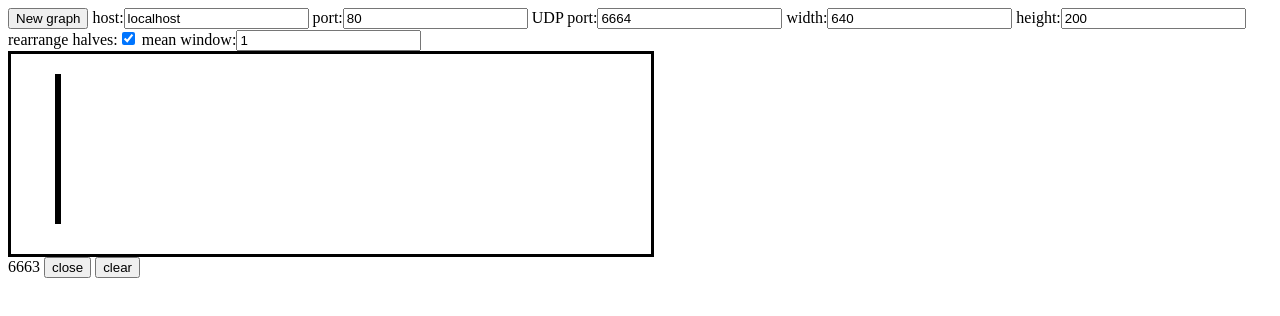
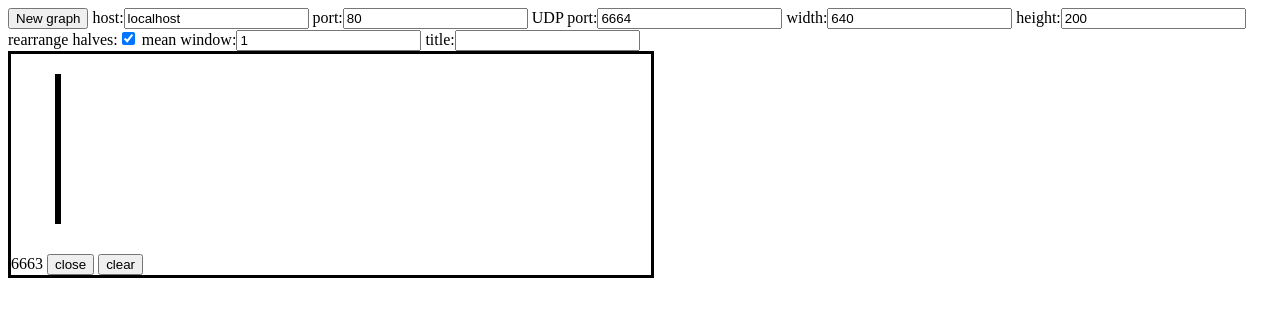
Before and after one commit to CorteXlab/fft-web, a plain HTML site: page client/index.html in a window 1280 px wide. Both pictures are taken after a click on the button "New graph". Drawn offline with Linux system fonts and the light colour scheme.

Commit message:
add title field

```diff
--- a/client/index.html
+++ b/client/index.html
@@ -8,11 +8,12 @@
   <script type="text/javascript">
     var fft_index = 0;
     var ffts = [];
-    function addfft(elem, host, port, udpport, width, height, rearrange, meanwindow) {
+    function addfft(elem, host, port, udpport, width, height, rearrange, meanwindow, title) {
       fft_index++;
       var fft_id = "fft" + fft_index;
-      fft_html = "<div id=\"" + fft_id + "_container\" style=\"float: left\">"
-               + "<div id=\"" + fft_id + "\" style=\"border-color: black; border-style: solid; width: " + width + "px; height: " + height + "px\"></div>"
+      fft_html = "<div id=\"" + fft_id + "_container\" style=\"float: left; border-color: black; border-style: solid; \">"
+               + "<div><b>" + title + "</b></div>"
+               + "<div id=\"" + fft_id + "\" style=\"width: " + width + "px; height: " + height + "px\"></div>"
                + "<span title=\"" +host + ":" + port + " listening to FFT data on UDP port " + udpport + "\">" + udpport + "</span>"
                + " <button type=\"button\" onclick=\"ffts["+ fft_index + "].stop(); $('#" + fft_id + "_container').remove();\">close</button>"
                + " <button type=\"button\" onclick=\"ffts["+ fft_index + "].clear();\">clear</button><br/>"
@@ -27,7 +28,7 @@
 
 <body>
   <form>
-    <button type="button" onclick="addfft('body', $('#host').val(), $('#port').val(), $('#udpport').val(), $('#fftwidth').val(), $('#fftheight').val(), $('#rearrange').is(':checked'), $('#meanwindow').val()) ; $('#udpport').val((parseInt($('#udpport').val())+1).toString())">New graph</button>
+    <button type="button" onclick="addfft('body', $('#host').val(), $('#port').val(), $('#udpport').val(), $('#fftwidth').val(), $('#fftheight').val(), $('#rearrange').is(':checked'), $('#meanwindow').val(), $('#title').val()) ; $('#udpport').val((parseInt($('#udpport').val())+1).toString())">New graph</button>
     host:<input type="text" id="host" value="localhost"/>
     port:<input type="text" id="port" value="80"/>
     UDP port:<input type="text" id="udpport" value="6663"/>
@@ -35,6 +36,7 @@
     height:<input type="text" id="fftheight" value="200"/>
     rearrange halves:<input type="checkbox" id="rearrange" checked="true"/>
     mean window:<input type="text" id="meanwindow" value="1"/>
+    title:<input type="text" id="title" value=""/>
   </form>
   <script type="text/javascript">
     $( document ).ready( function() { $('#host').val(location.host) });
```
